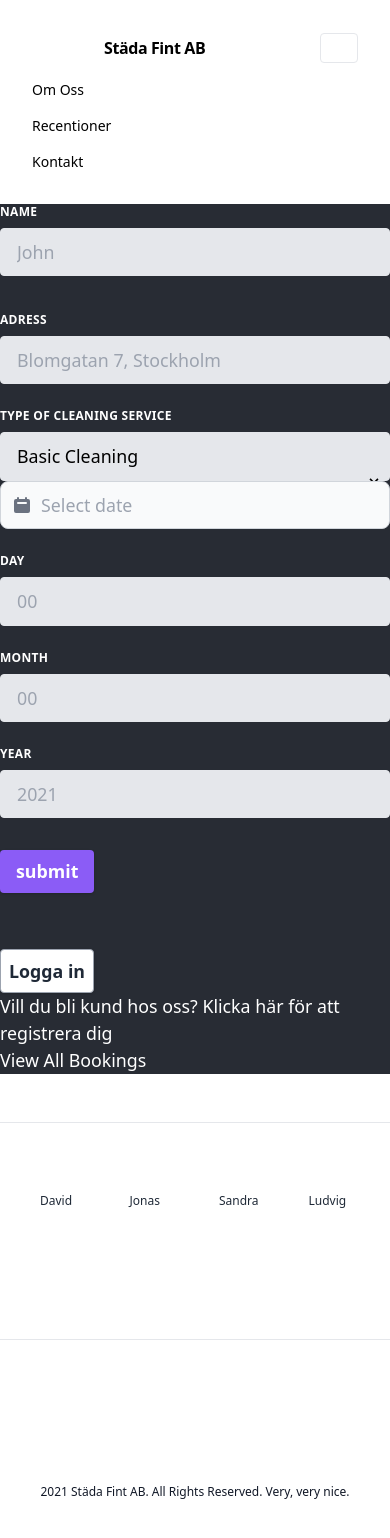
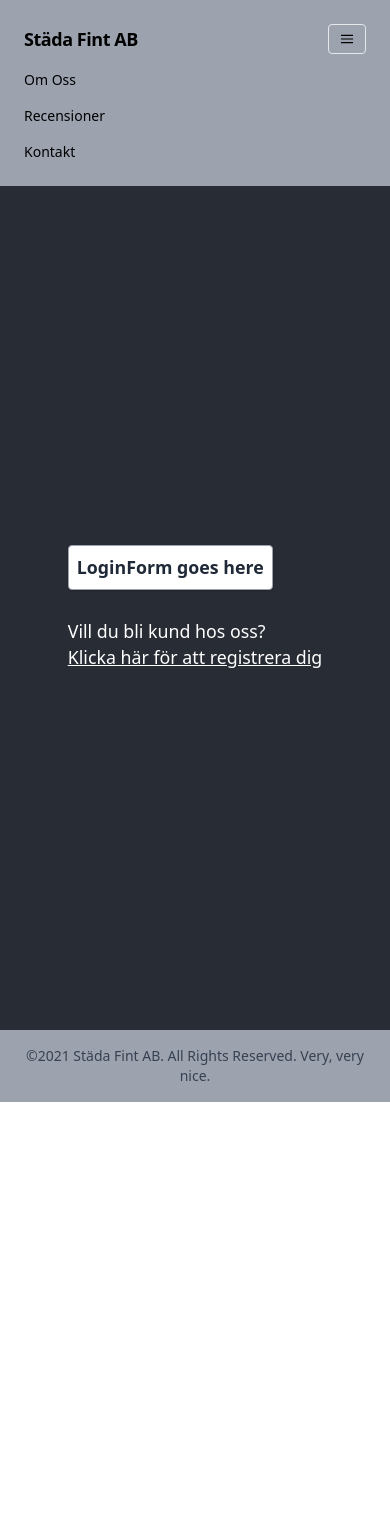
Before and after one commit to Fjedern/Nicecleaning_AB, a React (Create React App) app in the folder frontend/: page / in a window 390 px wide. Shown: the top 1538 px of the page. After the commit the page ends 1102 px from the top, so only its background shows below. Built offline with nearby package versions, Linux system fonts and the light colour scheme.

Commit message:
some styling and Links

```diff
--- a/frontend/src/components/Footer.js
+++ b/frontend/src/components/Footer.js
@@ -5,68 +5,15 @@ function Footer() {
 
 
     return (
+        <div>
+            <footer className="bg-gray-400 body-font">
+                <div className="  container mx-auto py-4 px-5 flex flex-wrap flex-col sm:flex-row">
 
-
-        <div className="pt-12">
-            <footer id="footer" className="relative z-50 dark:bg-gray-900">
-                <div tabIndex="0" aria-label="footer"
-                     className="focus:outline-none border-t border-b border-gray-200 dark:border-gray-700 py-16">
-                    <div className="mx-auto container px-4 xl:px-12 2xl:px-4">
-                        <div className="lg:flex">
-                            <div className="w-full lg:w-1/2 mb-16 lg:mb-0 flex">
-                                <div className="w-full lg:w-1/2 px-6">
-                                    <ul>
-                                        <li><a
-                                            className="focus:outline-none focus:underline  text-xs lg:text-sm leading-none hover:text-brand dark:hover:text-brand text-gray-800 dark:text-gray-50"
-                                            href="javascript:void(0)">David</a></li>
-                                    </ul>
-                                </div>
-
-                                <div className="w-full lg:w-1/2 px-6">
-                                    <ul>
-                                        <li><a
-                                            className="focus:outline-none focus:underline  text-xs lg:text-sm leading-none hover:text-brand dark:hover:text-brand text-gray-800 dark:text-gray-50"
-                                            href="javascript:void(0)">Jonas</a></li>
-                                    </ul>
-                                </div>
-
-                                <div className="w-full lg:w-1/2 px-6">
-                                    <ul>
-                                        <li><a
-                                            className="focus:outline-none focus:underline  text-xs lg:text-sm leading-none hover:text-brand dark:hover:text-brand text-gray-800 dark:text-gray-50"
-                                            href="javascript:void(0)">Sandra</a></li>
-                                    </ul>
-                                </div>
-
-                                <div className="w-full lg:w-1/2 px-6">
-                                    <ul>
-                                        <li><a
-                                            className="focus:outline-none focus:underline  text-xs lg:text-sm leading-none hover:text-brand dark:hover:text-brand text-gray-800 dark:text-gray-50"
-                                            href="javascript:void(0)">Ludvig</a></li>
-                                    </ul>
-                                </div>
-
-                            </div>
-                        </div>
-                    </div>
-                </div>
-                <div className="py-16 flex flex-col justify-center items-center">
-                    <a className="focus:outline-none" tabIndex="0" role="link" aria-label="home link"
-                       href="javascript:void(0)"
-                    >
-                        <svg className="dark:text-white" xmlns="http://www.w3.org/2000/svg" width="86" height="58"
-                             viewBox="0 0 86 58" fill="none">
-
-                        </svg>
-                    </a>
-                    <p tabIndex="0"
-                       className="focus:outline-none mt-6 text-xs lg:text-sm leading-none text-gray-900 dark:text-gray-50">2021
-                        Städa Fint AB. All Rights Reserved. Very, very nice. </p>
-                </div>
+                    <p className="text-gray-700 text-sm text-center sm:text-left">
+                    ©2021 Städa Fint AB. All Rights Reserved. Very, very nice. </p>
+               </div>
             </footer>
         </div>
-
-
     );
 }
 
--- a/frontend/src/components/Header.js
+++ b/frontend/src/components/Header.js
@@ -1,48 +1,40 @@
 import React, {useState} from "react";
 import '../styles/tailwind.css';
+import { Link } from "react-router-dom";
 
 function Header (){
 
 
     return (
-
-
-                <nav className="flex items-center justify-between flex-wrap bg-teal p-8">
-                    <div className="flex items-center flex-no-shrink text-green mr-20">
-                        <svg className="h-8 w-8 ml-10" width="54" height="54" viewBox="20 20 54 54"
-                             xmlns="http://www.w3.org/2000/svg">
-                        </svg>
-                        <span className="font-semibold text-xl8 tracking-tight">Städa Fint AB</span>
+                <nav className="bg-gray-400 flex items-center justify-between flex-wrap p-6">
+                    <div className="flex items-center flex-no-shrink mr-20">
+                    <Link to="/">
+                        <span className="font-semibold text-xl8 tracking-tight text-lg">Städa Fint AB</span>
+                    </Link>
                     </div>
                     <div className="block lg:hidden">
-                        <button
-                            className="flex items-center px-3 py-2 border rounded text-teal-lighter border-teal-light hover:text-white hover:border-white">
-                            <svg className="h-3 w-3" viewBox="0 0 20 20" xmlns="http://www.w3.org/2000/svg">
-                                <title>Menu</title>
-                                <path d=""/>
-                            </svg>
-                        </button>
+                        <button class="flex items-center px-3 py-2 border rounded text-teal-200 border-teal-400 hover:text-white hover:border-white">
+                              <svg class="fill-current h-3 w-3" viewBox="0 0 20 20" xmlns="http://www.w3.org/2000/svg">
+                              <title>Menu</title><path d="M0 3h20v2H0V3zm0 6h20v2H0V9zm0 6h20v2H0v-2z"/></svg>
+                            </button>
                     </div>
                     <div className="w-full block flex-grow lg:flex lg:items-center lg:w-auto">
                         <div className="text-sm lg:flex-grow">
-                            <a href="#responsive-header"
-                               className="block mt-4 lg:inline-block lg:mt-0 text-teal-lighter hover:text-white mr-4">
+                            <Link className="block mt-4 lg:inline-block lg:mt-0 hover:text-gray-700 mr-4"
+                               to="/omoss">
                                 Om Oss
+                            </Link>
+                            <a href="#"
+                               className="block mt-4 lg:inline-block lg:mt-0 hover:text-gray-700 mr-4">
+                                Recensioner
                             </a>
-                            <a href="#responsive-header"
-                               className="block mt-4 lg:inline-block lg:mt-0 text-teal-lighter hover:text-white mr-4">
-                                Recentioner
-                            </a>
-                            <a href="#responsive-header"
-                               className="block mt-4 lg:inline-block lg:mt-0 text-teal-lighter hover:text-white">
+                            <a href="#"
+                               className="block mt-4 lg:inline-block lg:mt-0 hover:text-gray-700">
                                 Kontakt
                             </a>
                         </div>
-
                     </div>
                 </nav>
-
-
     );
 }
 
--- /dev/null
+++ b/frontend/src/pages/About.js
@@ -0,0 +1,42 @@
+import { Link } from "react-router-dom";
+
+const About =()=>{
+
+return(
+<>
+<div className="w-full lg:w-1/2 px-6">
+    <ul>
+        <li><a
+            className="focus:outline-none focus:underline  text-xs lg:text-sm leading-none hover:text-brand dark:hover:text-brand text-gray-800 dark:text-gray-50"
+            href="#)">David</a></li>
+    </ul>
+    </div>
+
+    <div className="w-full lg:w-1/2 px-6">
+        <ul>
+            <li><a
+                className="focus:outline-none focus:underline  text-xs lg:text-sm leading-none hover:text-brand dark:hover:text-brand text-gray-800 dark:text-gray-50"
+                href="">Jonas</a></li>
+        </ul>
+    </div>
+
+    <div className="w-full lg:w-1/2 px-6">
+        <ul>
+            <li><a
+                className="focus:outline-none focus:underline  text-xs lg:text-sm leading-none hover:text-brand dark:hover:text-brand text-gray-800 dark:text-gray-50"
+                href="">Sandra</a></li>
+        </ul>
+    </div>
+
+    <div className="w-full lg:w-1/2 px-6">
+        <ul>
+            <li><a
+                className="focus:outline-none focus:underline  text-xs lg:text-sm leading-none hover:text-brand dark:hover:text-brand text-gray-800 dark:text-gray-50"
+                href="">Ludvig</a></li>
+        </ul>
+    </div>
+    </>
+    )
+}
+
+export default About;
--- a/frontend/src/pages/App.js
+++ b/frontend/src/pages/App.js
@@ -6,6 +6,7 @@ import Register from './Register.js';
 import UserPage from './UserPage.js';
 import Header from "../components/Header";
 import Footer from "../components/Footer";
+import About from "./About";
 
 import {
   BrowserRouter as Router,
@@ -17,6 +18,27 @@ import {
 
 const App = () => {
 
+        return (
+        <>
+            <Router>
+                <Header/>
+                <Routes>
+                    <Route exact path="/" element={<MainPage />} />
+                    <Route path="/allbookings" element={<AllBookings />} />
+                    <Route path="/register" element={<Register />} />
+                    <Route path="/minsida" element={<UserPage />} />
+                    <Route path="/omoss" element={<About />} />
+                </Routes>
+                <Footer/>
+            </Router>
+        </>
+
+        );
+}
+
+export default App;
+
+/*
 const postData = {"id": 0,
                  "cleaningPackage": "basic cleaning",
                  "address": "testgatan 11, Testeborg",
@@ -42,23 +64,3 @@ const postData = {"id": 0,
         })
         .catch(err => err)
     }, []);*/
-
-        return (
-        <>
-            <Router>
-                <Header/>
-                <Routes>
-                    <Route exact path="/" element={<MainPage />} />
-                    <Route path="/allbookings" element={<AllBookings />} />
-                    <Route path="/register" element={<Register />} />
-                    <Route path="/minsida" element={<UserPage />} />
-                </Routes>
-                <Footer/>
-            </Router>
-        </>
-
-
-        );
-}
-
-export default App;
--- a/frontend/src/pages/MainPage.js
+++ b/frontend/src/pages/MainPage.js
@@ -6,7 +6,30 @@ import {useEffect} from "react";
 
 const MainPage =()=>{
 
-    const postUserData = {
+    return (
+
+            <header className="App-header">
+                <div>
+                    <button className="block bg-white hover:bg-gray-100 text-gray-800 font-semibold py-2 px-2 border border-gray-400 rounded shadow">
+                            LoginForm goes here
+                    </button>
+                    <div className="mt-7">
+                    Vill du bli kund hos oss?
+                        <Link className="block hover:text-gray-700 underline"
+                            to="/register">
+                                <p>Klicka här för att registrera dig</p>
+                        </Link>
+                    </div>
+                </div>
+            </header>
+
+    );
+}
+
+export default MainPage;
+
+/*
+const postUserData = {
         "id": 0,
         "userName": "firstUser",
         "password": "first123",
@@ -35,33 +58,3 @@ const MainPage =()=>{
             })
             .catch(err => err)
     }, []);*/
-
-
-    return (
-        <div>
-
-            <header className="App-header">
-
-                <BookingForm />
-
-                <div>
-                <button className="block mt-8 bg-white hover:bg-gray-100 text-gray-800 font-semibold py-2 px-2 border border-gray-400 rounded shadow">
-                        Logga in
-                </button>
-                <Link className="block no-underline hover:bg-gray-700 focus:outline-none focus:ring-2 focus:ring-gray-600 focus:ring-opacity-50"
-                    to="/register">
-                        Vill du bli kund hos oss? Klicka här för att registrera dig
-                </Link>
-                    <Link className="no-underline hover:bg-gray-700 focus:outline-none focus:ring-2 focus:ring-gray-600 focus:ring-opacity-50"
-                    to="/AllBookings">
-                        View All Bookings
-                    </Link>
-                </div>
-
-            </header>
-
-        </div>
-    );
-}
-
-export default MainPage;
```
Also changed, not shown: frontend/src/components/RegisterNewCustomerForm.js (+10 -9 lines).
